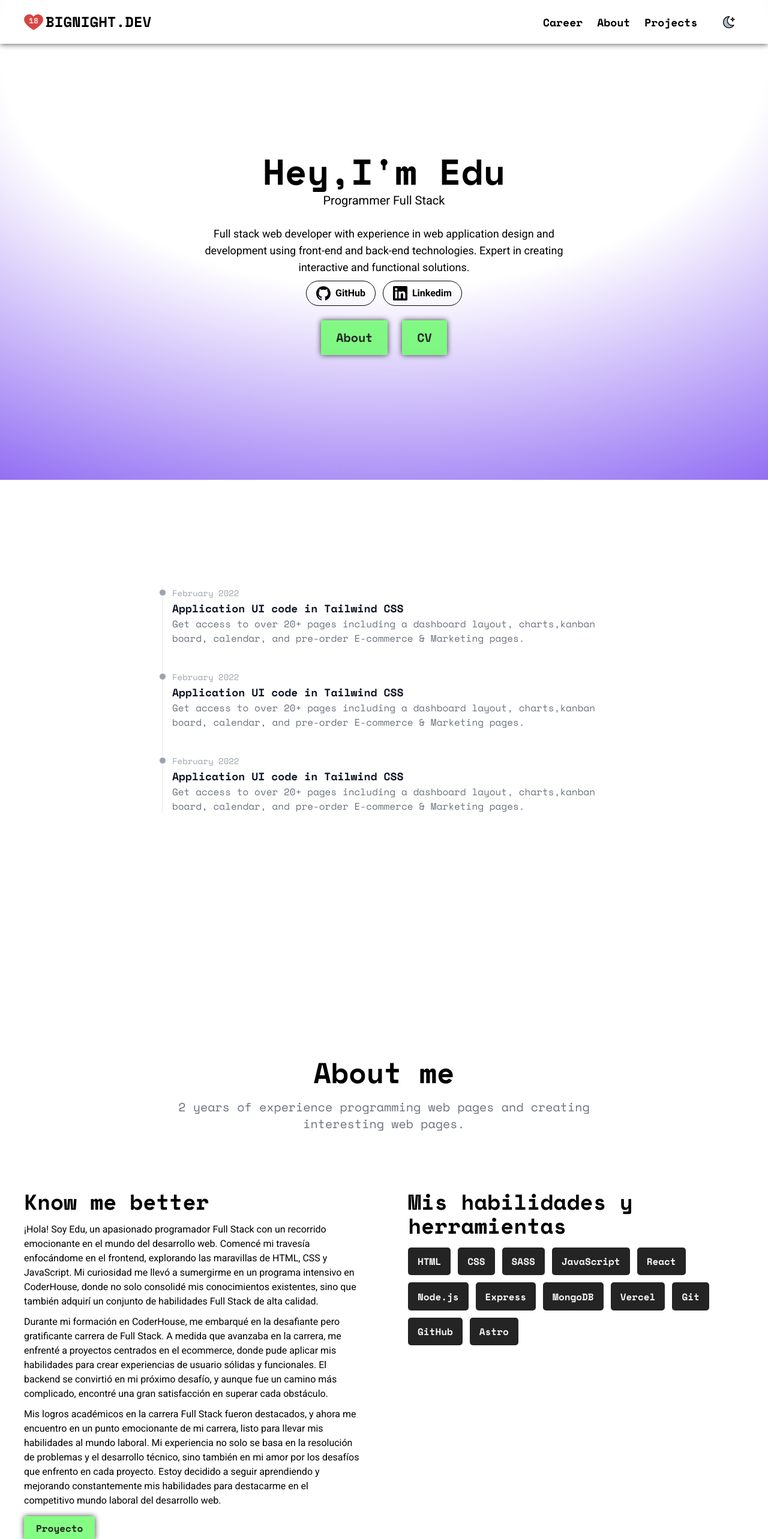
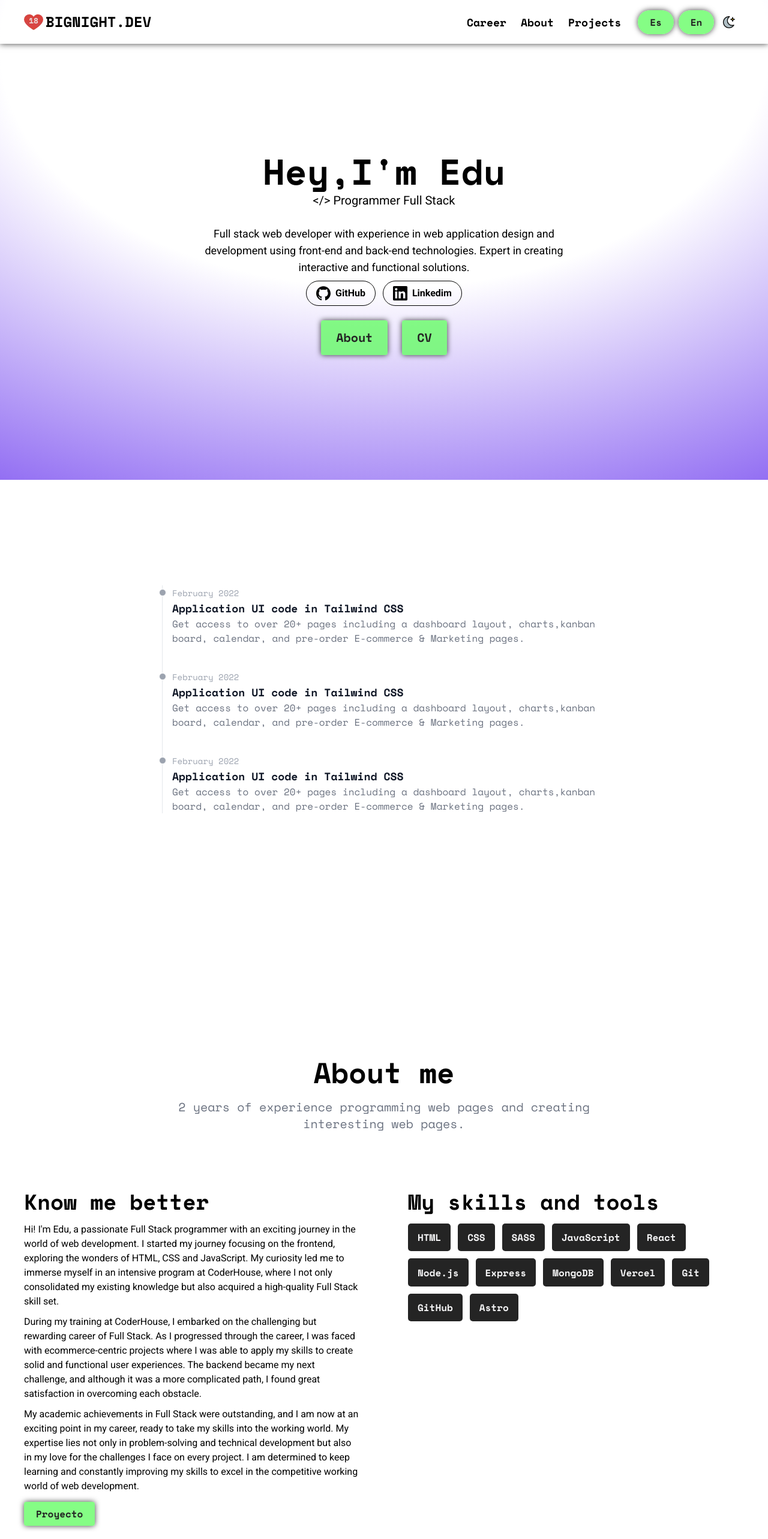
Before and after one commit to BigNight1/New-Portfolio, a React (Vite) app: page / in a window 1280 px wide. Shown: the top 2566 px of the page at 60% size. Built offline with nearby package versions, Linux system fonts and the light colour scheme.

Commit message:
enviooooo

```diff
--- a/src/components/Presentacion.jsx
+++ b/src/components/Presentacion.jsx
@@ -19,7 +19,7 @@ const Presentacion = () => {
             {t("Presentacion.presentation")}
           </h1>
           <div className="text-xl dark:text-white ">
-            <h2 className="font-Roboto font-normal">{t("Presentacion.subtitle")}</h2>
+            <h2 className="font-Roboto font-normal">{"</>"} {t("Presentacion.subtitle")}</h2>
           </div>
         </div>
 
--- a/src/components/Sobremi/Sobremi.jsx
+++ b/src/components/Sobremi/Sobremi.jsx
@@ -70,24 +70,18 @@ const skills = [
 
 const DESCRIPTION = [
   {
-    id: 1,
-    description:
-      "¡Hola! Soy Edu, un apasionado programador Full Stack con un recorrido emocionante en el mundo del desarrollo web. Comencé mi travesía enfocándome en el frontend, explorando las maravillas de HTML, CSS y JavaScript. Mi curiosidad me llevó a sumergirme en un programa intensivo en CoderHouse, donde no solo consolidé mis conocimientos existentes, sino que también adquirí un conjunto de habilidades Full Stack de alta calidad.",
+    description: "Sobremi.descripcion.1",
   },
   {
-    id: 2,
-    description:
-      "Durante mi formación en CoderHouse, me embarqué en la desafiante pero gratificante carrera de Full Stack. A medida que avanzaba en la carrera, me enfrenté a proyectos centrados en el ecommerce, donde pude aplicar mis habilidades para crear experiencias de usuario sólidas y funcionales. El backend se convirtió en mi próximo desafío, y aunque fue un camino más complicado, encontré una gran satisfacción en superar cada obstáculo.",
+    description: "Sobremi.descripcion.2",
   },
   {
-    id: 3,
-    description:
-      "Mis logros académicos en la carrera Full Stack fueron destacados, y ahora me encuentro en un punto emocionante de mi carrera, listo para llevar mis habilidades al mundo laboral. Mi experiencia no solo se basa en la resolución de problemas y el desarrollo técnico, sino también en mi amor por los desafíos que enfrento en cada proyecto. Estoy decidido a seguir aprendiendo y mejorando constantemente mis habilidades para destacarme en el competitivo mundo laboral del desarrollo web.",
+    description: "Sobremi.descripcion.3",
   },
 ];
 
 const Sobremi = () => {
-  const {t} = useTranslation()
+  const { t } = useTranslation();
 
   return (
     <section id="sobremi" className="bg-white dark:bg-slate-900	">
@@ -108,8 +102,8 @@ const Sobremi = () => {
               {t("Sobremi.conoceme")}
             </h2>
             <div className=" text-pretty">
-              {DESCRIPTION.map((description) => (
-                <SobremiItem key={description.id} {...description} />
+              {DESCRIPTION.map((description, index) => (
+                <SobremiItem key={index} description={t(description.description)} />
               ))}
             </div>
             <div>
@@ -127,7 +121,7 @@ const Sobremi = () => {
           {/* Contenido de la segunda columna */}
           <div className="lg:py-0  sm:py-6  py-6">
             <div className="text-black text-4xl font-bold mb-4 dark:text-white 	">
-              Mis habilidades y herramientas
+              {t("Mishabilidades.habher")}
             </div>
             <div className="flex flex-wrap gap-3 ">
               {skills.map((skill) => (
--- a/src/components/Sobremi/SobremiItem.jsx
+++ b/src/components/Sobremi/SobremiItem.jsx
@@ -1,4 +1,4 @@
-import React from "react";
+ import React from "react";
 
 const SobremiItem = ({ description }) => {
   return (
--- a/src/components/header/header.jsx
+++ b/src/components/header/header.jsx
@@ -7,7 +7,7 @@ import { useState } from "react";
 import { useTranslation } from "react-i18next";
 
 function Header() {
-  const { t } = useTranslation();
+  const { t, i18n } = useTranslation();
   const { toggleTheme, theme } = useTheme();
   const [open, setOpen] = useState(false);
 
@@ -46,6 +46,22 @@ function Header() {
               ))}
             </li>
           </ul>
+
+          {/* cambio de Idioma */}
+          <div className="cambiar_idioma flex gap-2">
+            <button
+              className="rounded-full"
+              onClick={() => i18n.changeLanguage("es")}
+            >
+              Es
+            </button>
+            <button
+              className="rounded-full"
+              onClick={() => i18n.changeLanguage("en")}
+            >
+              En
+            </button>
+          </div>
 
           <span
             className="hover:bg-gray-300 dark:hover:bg-gray-700 rounded-lg text-sm p-2.5 w-10 h-10 inline-flex items-center justify-center rotate mx-[0.3rem] cursor-pointer"
--- a/src/i18n/en.json
+++ b/src/i18n/en.json
@@ -19,9 +19,12 @@
     "subsobre": "2 years of experience programming web pages and creating interesting web pages.",
     "conoceme": "Know me better",
     "descripcion": {
-      "1":"Hi! I'm Edu, a passionate Full Stack programmer with an exciting journey in the world of web development. I started my journey focusing on the frontend, exploring the wonders of HTML, CSS and JavaScript. My curiosity led me to immerse myself in an intensive program at CoderHouse, where I not only consolidated my existing knowledge but also acquired a high-quality Full Stack skill set.",
-      "2":"During my training at CoderHouse, I embarked on the challenging but rewarding career of Full Stack. As I progressed through the career, I was faced with ecommerce-centric projects where I was able to apply my skills to create solid and functional user experiences. The backend became my next challenge, and although it was a more complicated path, I found great satisfaction in overcoming each obstacle.",
-      "3":"My academic achievements in Full Stack were outstanding, and I am now at an exciting point in my career, ready to take my skills into the working world. My expertise lies not only in problem-solving and technical development but also in my love for the challenges I face on every project. I am determined to keep learning and constantly improving my skills to excel in the competitive working world of web development."
+      "1": "Hi! I'm Edu, a passionate Full Stack programmer with an exciting journey in the world of web development. I started my journey focusing on the frontend, exploring the wonders of HTML, CSS and JavaScript. My curiosity led me to immerse myself in an intensive program at CoderHouse, where I not only consolidated my existing knowledge but also acquired a high-quality Full Stack skill set.",
+      "2": "During my training at CoderHouse, I embarked on the challenging but rewarding career of Full Stack. As I progressed through the career, I was faced with ecommerce-centric projects where I was able to apply my skills to create solid and functional user experiences. The backend became my next challenge, and although it was a more complicated path, I found great satisfaction in overcoming each obstacle.",
+      "3": "My academic achievements in Full Stack were outstanding, and I am now at an exciting point in my career, ready to take my skills into the working world. My expertise lies not only in problem-solving and technical development but also in my love for the challenges I face on every project. I am determined to keep learning and constantly improving my skills to excel in the competitive working world of web development."
     }
+  },
+  "Mishabilidades": {
+    "habher": "My skills and tools"
   }
 }
--- a/src/i18n/es.json
+++ b/src/i18n/es.json
@@ -22,6 +22,9 @@
       "1": "¡Hola! Soy Edu, un apasionado programador Full Stack con un recorrido emocionante en el mundo del desarrollo web. Comencé mi travesía enfocándome en el frontend, explorando las maravillas de HTML, CSS y JavaScript. Mi curiosidad me llevó a sumergirme en un programa intensivo en CoderHouse, donde no solo consolidé mis conocimientos existentes, sino que también adquirí un conjunto de habilidades Full Stack de alta calidad.",
       "2": "Durante mi formación en CoderHouse, me embarqué en la desafiante pero gratificante carrera de Full Stack. A medida que avanzaba en la carrera, me enfrenté a proyectos centrados en el ecommerce, donde pude aplicar mis habilidades para crear experiencias de usuario sólidas y funcionales. El backend se convirtió en mi próximo desafío, y aunque fue un camino más complicado, encontré una gran satisfacción en superar cada obstáculo.",
       "3": "Mis logros académicos en la carrera Full Stack fueron destacados, y ahora me encuentro en un punto emocionante de mi carrera, listo para llevar mis habilidades al mundo laboral. Mi experiencia no solo se basa en la resolución de problemas y el desarrollo técnico, sino también en mi amor por los desafíos que enfrento en cada proyecto. Estoy decidido a seguir aprendiendo y mejorando constantemente mis habilidades para destacarme en el competitivo mundo laboral del desarrollo web."
+    },
+    "Mishabilidades": {
+      "habher": "Mis habilidades y herramientas"
     }
   }
 }
```
